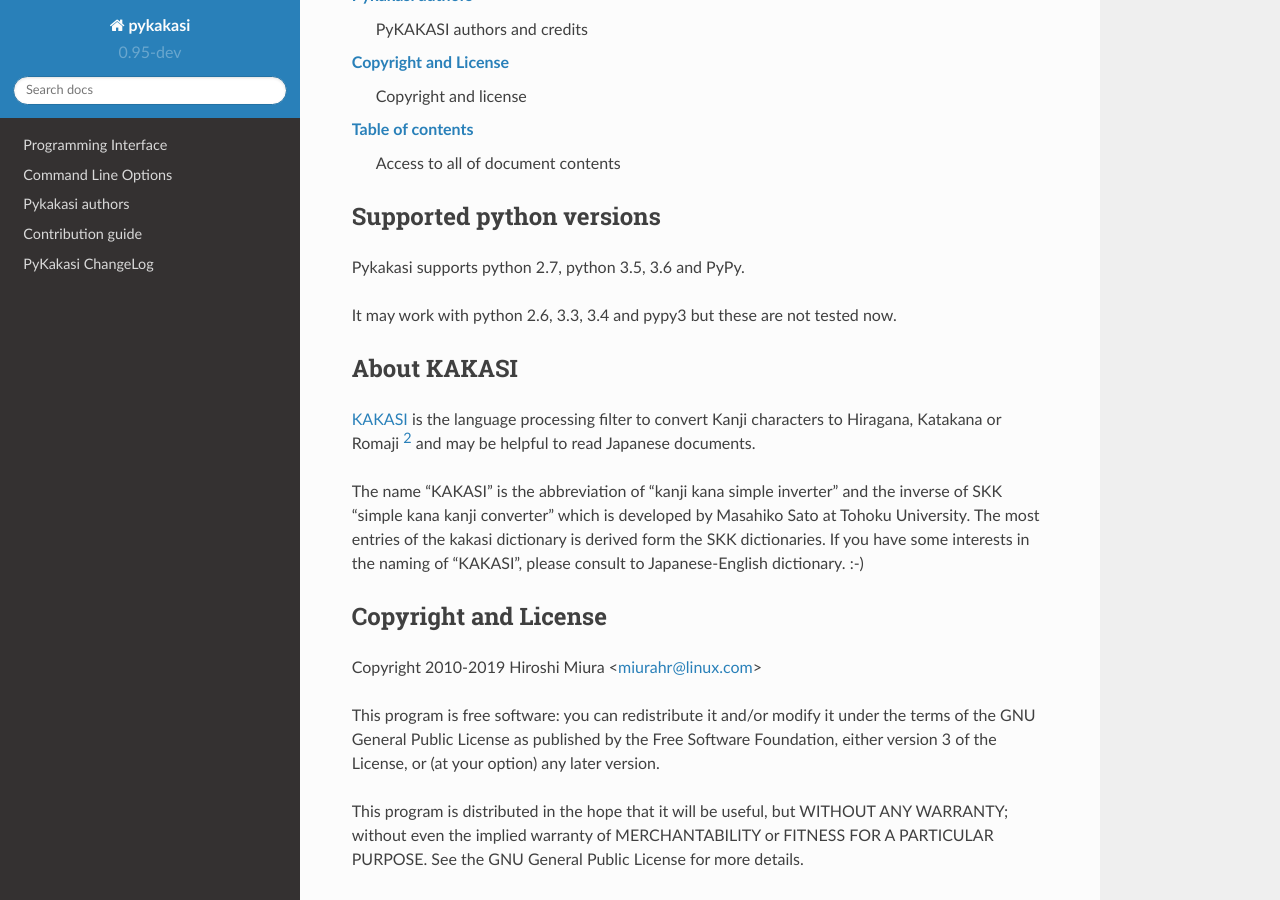
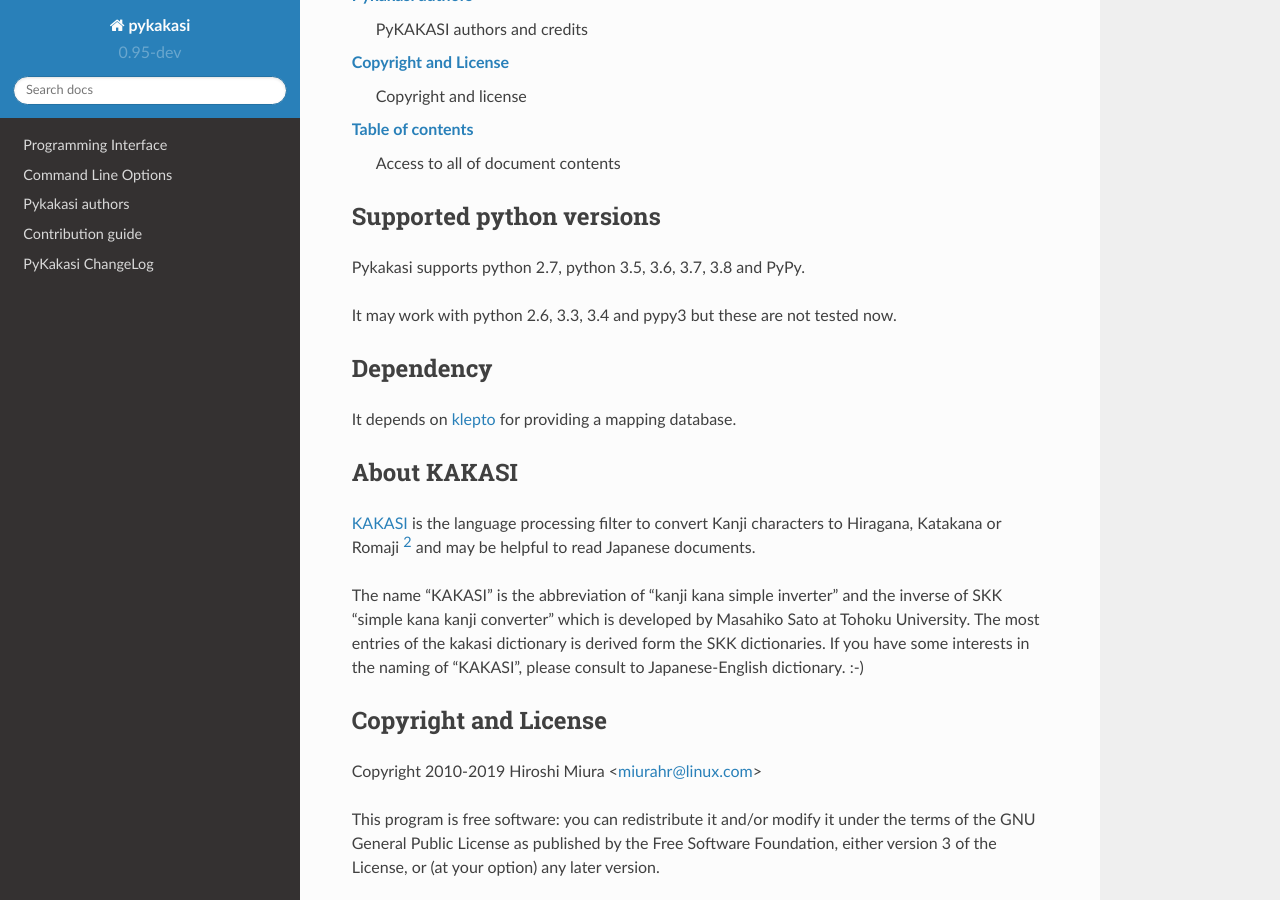
Before and after one commit to miurahr/pykakasi, a Sphinx documentation site: the page built from docs/index.rst, in a window 1280 px wide and 900 px high, scrolled down 499 px. Built offline with Sphinx 7.4.7 and the Read the Docs theme 2.0.0, drawn with Linux system fonts in a browser that asks for light colours.

Commit message:
Update document
Signed-off-by: Hiroshi Miura <miurahr@linux.com>

```diff
--- a/docs/index.rst
+++ b/docs/index.rst
@@ -31,9 +31,15 @@
 Supported python versions
 =========================
 
-Pykakasi supports python 2.7, python 3.5, 3.6 and PyPy.
+Pykakasi supports python 2.7, python 3.5, 3.6, 3.7, 3.8 and PyPy.
 
 It may work with python 2.6, 3.3, 3.4 and pypy3 but these are not tested now.
+
+
+Dependency
+==========
+
+It depends on `klepto`_ for providing a mapping database.
 
 
 About KAKASI
@@ -67,8 +73,10 @@
 along with this program.  If not, see <http://www.gnu.org/licenses/>.
 
 
+.. _klepto: https://github.com/uqfoundation/klepto
+.. _`KAKASI`: http://kakasi.namazu.org/
 .. _GitHub: https://github.com/miurahr/pykakasi
-.. _`KAKASI`: http://kakasi.namazu.org/
+
 
 .. include:: contents.rst
 
--- a/setup.cfg
+++ b/setup.cfg
@@ -7,7 +7,7 @@
 # It uses dictionary which generated with semidbm, which is also working on
 # python2 and python3, but file format is different among versions and platforms.
 # so here we need to set  universal = No
-universal=0
+universal=1
 
 
 [flake8]
```
